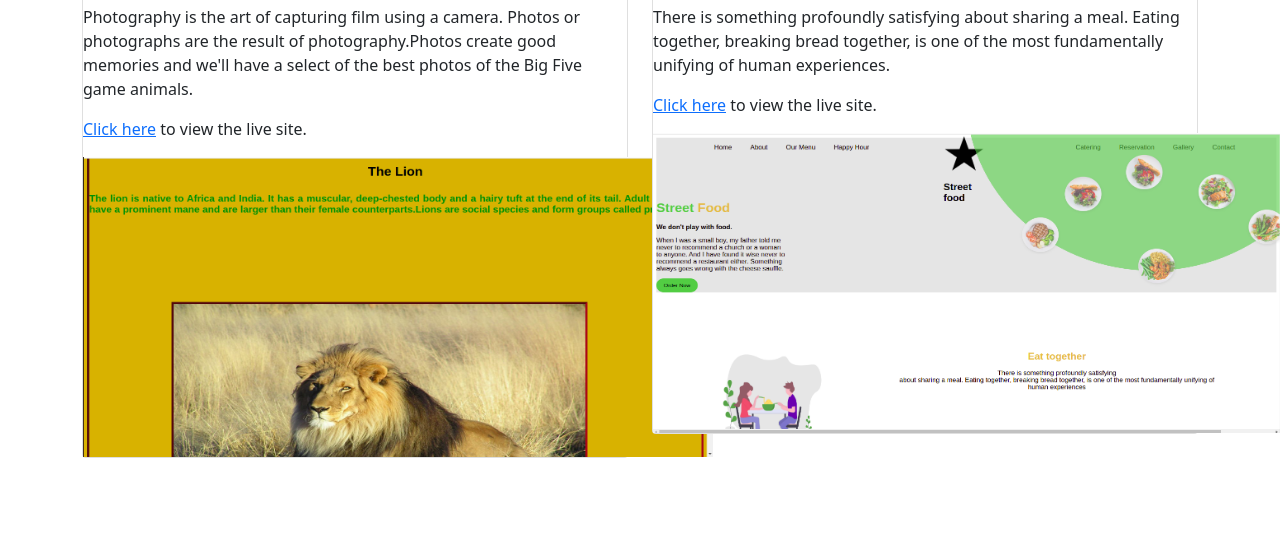
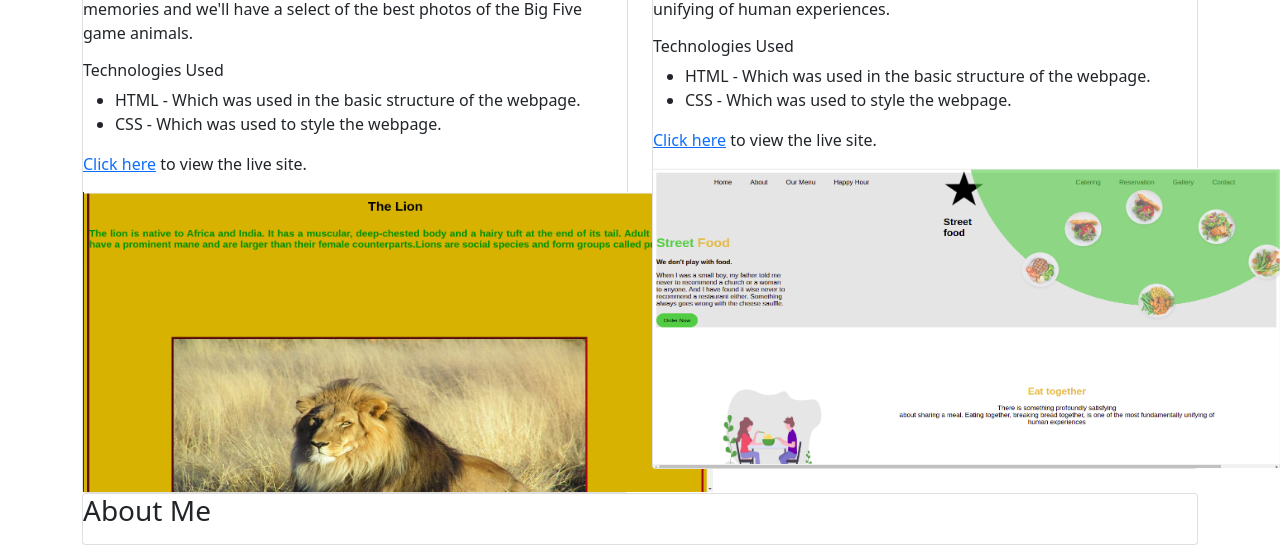
Before and after one commit to NIelsen-Mudaki/Portfolio-Website, a plain HTML site: page index.html in a window 1280 px wide. Shown: the part 459-1004 px from the top of the page. Before the commit the page ends 917 px from the top, so only its background shows below. Drawn offline with Linux system fonts and the light colour scheme.

Commit message:
add about me section

```diff
--- a/index.html
+++ b/index.html
@@ -11,7 +11,6 @@
 
     <body>
         <div class="container">
-            <h1>My Portfolio</h1>
 
             <div class="profile">
                 <div>
@@ -30,6 +29,11 @@
                         </div>
                         <div class="card-info">
                             <p>Photography is the art of capturing film using a camera. Photos or photographs are the result of photography.Photos create good memories and we'll have a select of the best photos of the Big Five game animals.</p>
+                            <h6>Technologies Used</h6>
+                            <ul>
+                                <li>HTML - Which was used in the basic structure of the webpage.</li>
+                                <li>CSS - Which was used to style the webpage.</li>
+                            </ul>
                             <p><a href="https://nielsen-mudaki.github.io/week-one--project/" target="_blank">Click here</a> to view the live site.</p>
                             <div>
                                 <img src="./img/Screenshot from 2021-11-06 11-23-47.png" alt="">
@@ -45,12 +49,26 @@
                         </div>
                         <div class="card-info">
                             <p>There is something profoundly satisfying about sharing a meal. Eating together, breaking bread together, is one of the most fundamentally unifying of human experiences.</p>
-                                <p><a href="https://nielsen-mudaki.github.io/Week2-IP/" target="_blank">Click here</a> to view the live site.</p>
-                                <div>
-                                    <img src="./img/Screenshot from 2021-11-06 11-34-41.png" alt="">
-                                </div>
+                            <h6>Technologies Used</h6>
+                            <ul>
+                                <li>HTML - Which was used in the basic structure of the webpage.</li>
+                                <li>CSS - Which was used to style the webpage.</li>
+                            </ul>
+                            <p><a href="https://nielsen-mudaki.github.io/Week2-IP/" target="_blank">Click here</a> to view the live site.</p>
+                            <div>
+                                <img src="./img/Screenshot from 2021-11-06 11-34-41.png" alt="">
+                            </div>
                         </div>
                     </div>
+                </div>
+            </div>
+
+            <div class="card">
+                <div class="card-title">
+                    <h3>About Me</h3>
+                </div>
+                <div class="card-info">
+
                 </div>
             </div>
         </div>
```
